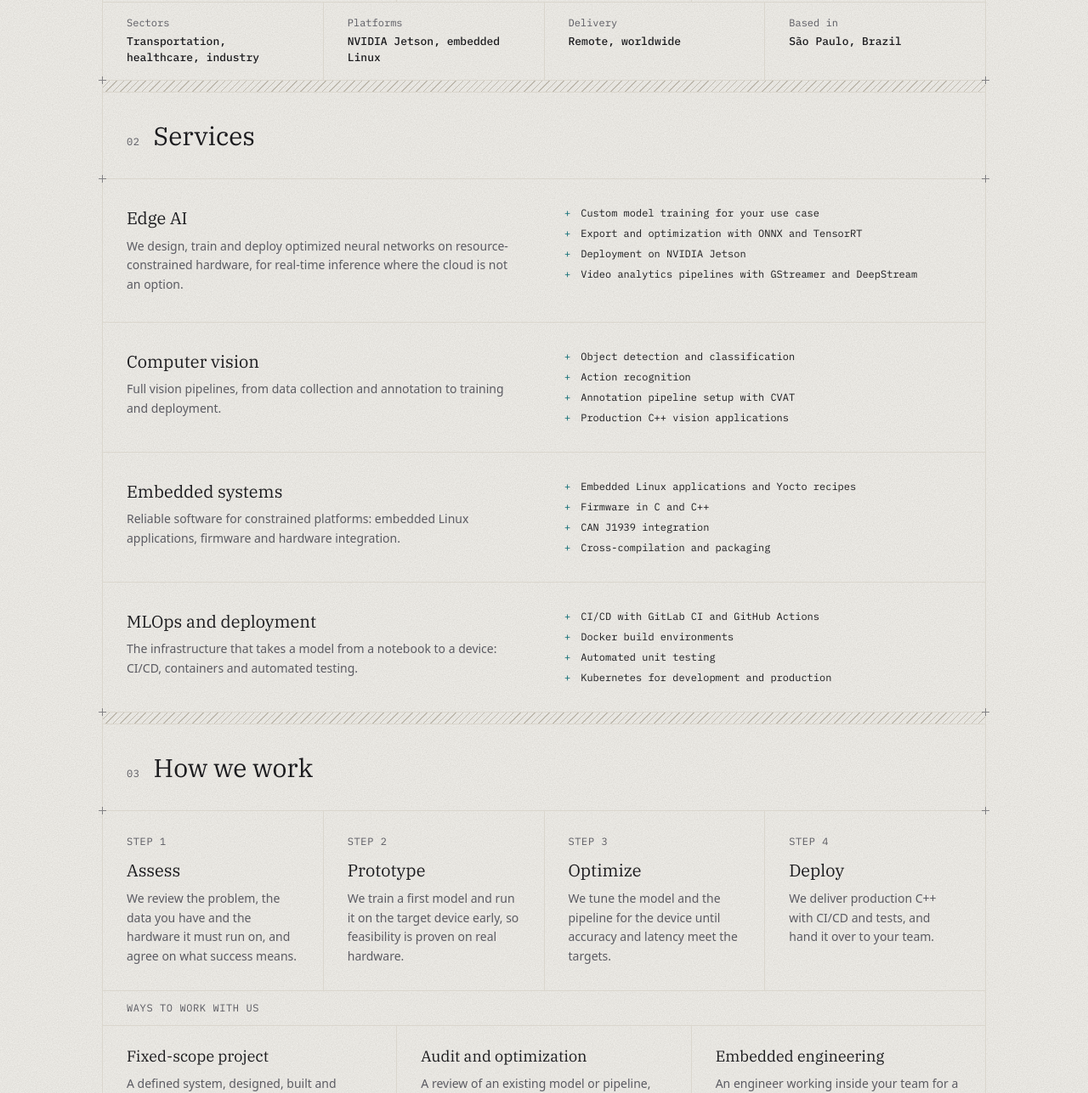
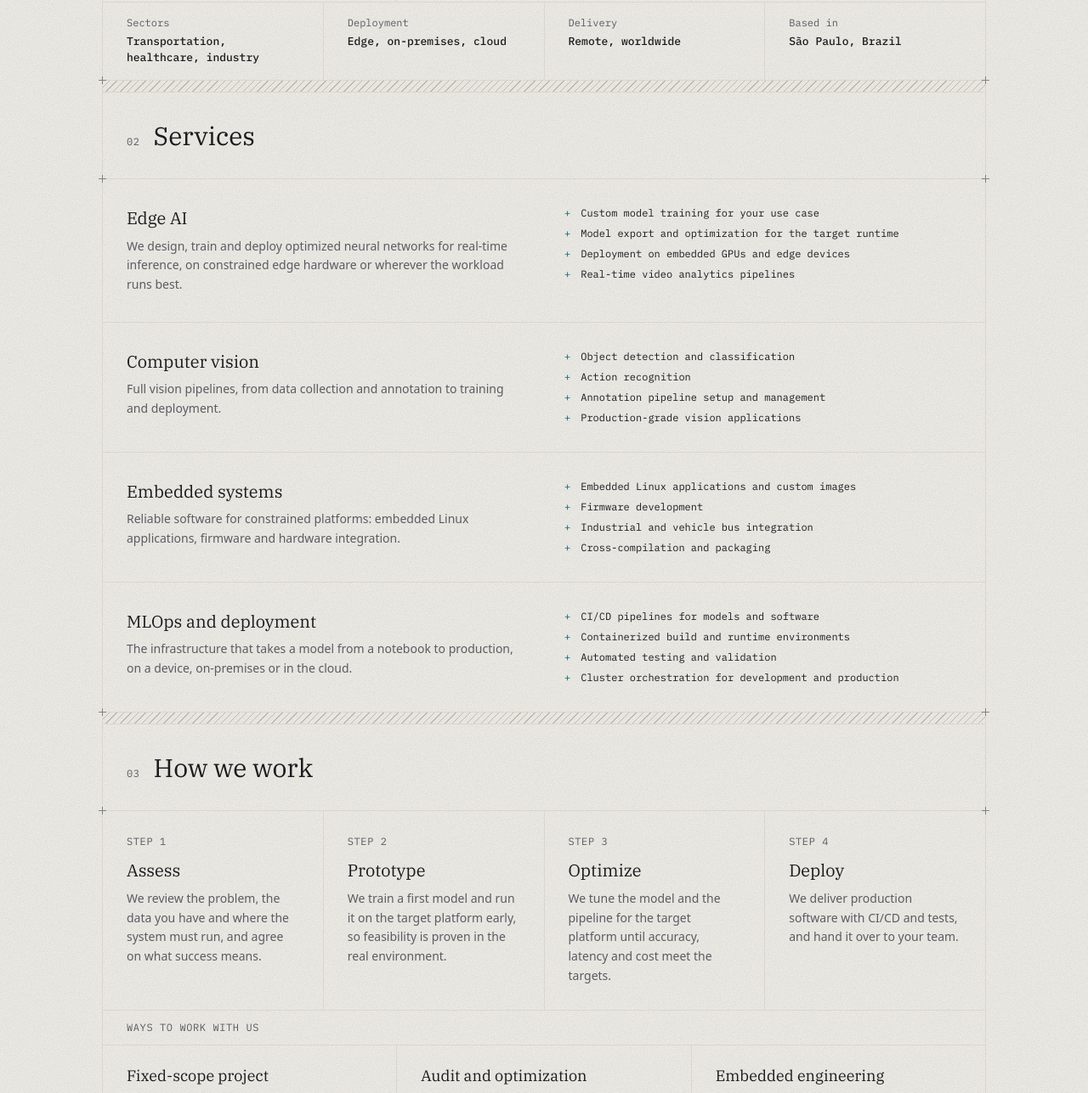
Before and after one commit to SentiaLab/website, an Astro site: page / in a window 1280 px wide. Shown: the part 1513-2800 px from the top of the page at 85% size. Built offline with nearby package versions, Linux system fonts and the light colour scheme; Astro itself is replaced by a stand-in of ours.

Commit message:
feat: Broaden copy beyond edge hardware and specific tools

```diff
--- a/src/components/CallToAction.astro
+++ b/src/components/CallToAction.astro
@@ -1,5 +1,5 @@
 <section class="border-b border-rule px-5 py-14 sm:px-7 sm:py-16">
-  <h2 class="max-w-[20em] font-serif text-3xl leading-tight">Have a vision problem that has to run on a device?</h2>
+  <h2 class="max-w-[20em] font-serif text-3xl leading-tight">Have a perception problem that has to work in the real world?</h2>
   <p class="mt-3 text-muted">Tell us what you are building and where it has to run.</p>
   <a href="/contact/" class="btn btn-primary mt-6">Talk to us <span aria-hidden="true">&rarr;</span></a>
 </section>
--- a/src/components/Company.astro
+++ b/src/components/Company.astro
@@ -20,13 +20,13 @@ const credentials = [
       <div class="mt-5 max-w-[60ch] space-y-4 leading-relaxed">
         <p>
           SentiaLab is an engineering company based in São Paulo, Brazil, working remotely with clients in Brazil
-          and Europe. We build systems that perceive the world and run where the data is produced: on the device,
-          not in the cloud.
+          and Europe. We build systems that perceive the world and run wherever the job demands: on the device,
+          on-premises or in the cloud.
         </p>
         <p>
-          We cover the whole path: annotating data, training models, optimizing them for the target hardware and
-          shipping the C++ that runs on the device. We design for the deployment constraints from the first day,
-          rather than adapting a model afterwards.
+          We cover the whole path: annotating data, training models, optimizing them for the target platform and
+          shipping the software that runs in production. We design for the deployment constraints from the first
+          day, rather than adapting a model afterwards.
         </p>
       </div>
     </div>
--- a/src/components/Hero.astro
+++ b/src/components/Hero.astro
@@ -2,12 +2,12 @@
   <p class="font-mono text-xs tracking-wide text-accent">Edge AI / Computer vision / Embedded systems</p>
 
   <h1 class="mt-4 max-w-[17em] font-serif text-4xl leading-[1.12] tracking-tight sm:text-[44px]">
-    Computer vision that runs on the edge, in production.
+    Perception systems that run in production, from edge to cloud.
   </h1>
 
   <p class="mt-5 max-w-[56ch] text-[17px] leading-relaxed text-muted">
-    SentiaLab designs, trains and deploys vision systems on embedded hardware, from annotated data to optimized
-    C++ running on NVIDIA Jetson.
+    SentiaLab designs, trains and deploys computer vision and AI systems, from annotated data to optimized
+    software running on edge devices, on-premises servers or in the cloud.
   </p>
 
   <div class="mt-7 flex flex-wrap gap-2.5">
--- a/src/components/Work.astro
+++ b/src/components/Work.astro
@@ -13,7 +13,7 @@ const groups: { label: string; note?: string; items: WorkItem[] }[] = [
 
 const facts = [
   { label: 'Sectors', value: 'Transportation, healthcare, industry' },
-  { label: 'Platforms', value: 'NVIDIA Jetson, embedded Linux' },
+  { label: 'Deployment', value: 'Edge, on-premises, cloud' },
   { label: 'Delivery', value: 'Remote, worldwide' },
   { label: 'Based in', value: 'São Paulo, Brazil' },
 ];
--- a/src/data/process.ts
+++ b/src/data/process.ts
@@ -6,19 +6,19 @@ export interface Entry {
 export const steps: Entry[] = [
   {
     title: 'Assess',
-    text: 'We review the problem, the data you have and the hardware it must run on, and agree on what success means.',
+    text: 'We review the problem, the data you have and where the system must run, and agree on what success means.',
   },
   {
     title: 'Prototype',
-    text: 'We train a first model and run it on the target device early, so feasibility is proven on real hardware.',
+    text: 'We train a first model and run it on the target platform early, so feasibility is proven in the real environment.',
   },
   {
     title: 'Optimize',
-    text: 'We tune the model and the pipeline for the device until accuracy and latency meet the targets.',
+    text: 'We tune the model and the pipeline for the target platform until accuracy, latency and cost meet the targets.',
   },
   {
     title: 'Deploy',
-    text: 'We deliver production C++ with CI/CD and tests, and hand it over to your team.',
+    text: 'We deliver production software with CI/CD and tests, and hand it over to your team.',
   },
 ];
 
@@ -29,7 +29,7 @@ export const engagements: Entry[] = [
   },
   {
     title: 'Audit and optimization',
-    text: 'A review of an existing model or pipeline, with the changes needed to make it faster or deployable on edge hardware.',
+    text: 'A review of an existing model or pipeline, with the changes needed to make it faster, cheaper to run or deployable on the target platform.',
   },
   {
     title: 'Embedded engineering',
@@ -40,7 +40,7 @@ export const engagements: Entry[] = [
 export const clients: Entry[] = [
   {
     title: 'Product companies',
-    text: 'Adding a vision or edge AI feature to a hardware or software product.',
+    text: 'Adding a vision or AI feature to a hardware or software product.',
   },
   {
     title: 'Infrastructure and industrial operators',
--- a/src/data/services.ts
+++ b/src/data/services.ts
@@ -8,12 +8,12 @@ export const services: Service[] = [
   {
     title: 'Edge AI',
     summary:
-      'We design, train and deploy optimized neural networks on resource-constrained hardware, for real-time inference where the cloud is not an option.',
+      'We design, train and deploy optimized neural networks for real-time inference, on constrained edge hardware or wherever the workload runs best.',
     deliverables: [
       'Custom model training for your use case',
-      'Export and optimization with ONNX and TensorRT',
-      'Deployment on NVIDIA Jetson',
-      'Video analytics pipelines with GStreamer and DeepStream',
+      'Model export and optimization for the target runtime',
+      'Deployment on embedded GPUs and edge devices',
+      'Real-time video analytics pipelines',
     ],
   },
   {
@@ -22,8 +22,8 @@ export const services: Service[] = [
     deliverables: [
       'Object detection and classification',
       'Action recognition',
-      'Annotation pipeline setup with CVAT',
-      'Production C++ vision applications',
+      'Annotation pipeline setup and management',
+      'Production-grade vision applications',
     ],
   },
   {
@@ -31,21 +31,21 @@ export const services: Service[] = [
     summary:
       'Reliable software for constrained platforms: embedded Linux applications, firmware and hardware integration.',
     deliverables: [
-      'Embedded Linux applications and Yocto recipes',
-      'Firmware in C and C++',
-      'CAN J1939 integration',
+      'Embedded Linux applications and custom images',
+      'Firmware development',
+      'Industrial and vehicle bus integration',
       'Cross-compilation and packaging',
     ],
   },
   {
     title: 'MLOps and deployment',
     summary:
-      'The infrastructure that takes a model from a notebook to a device: CI/CD, containers and automated testing.',
+      'The infrastructure that takes a model from a notebook to production, on a device, on-premises or in the cloud.',
     deliverables: [
-      'CI/CD with GitLab CI and GitHub Actions',
-      'Docker build environments',
-      'Automated unit testing',
-      'Kubernetes for development and production',
+      'CI/CD pipelines for models and software',
+      'Containerized build and runtime environments',
+      'Automated testing and validation',
+      'Cluster orchestration for development and production',
     ],
   },
 ];
--- a/src/layouts/Layout.astro
+++ b/src/layouts/Layout.astro
@@ -16,7 +16,7 @@ interface Props {
 
 const {
   title,
-  description = 'SentiaLab builds and deploys computer vision and deep learning systems on embedded hardware. Edge AI, computer vision and embedded systems engineering.',
+  description = 'SentiaLab builds and deploys computer vision and AI systems, from edge devices to the cloud. Edge AI, computer vision and embedded systems engineering.',
 } = Astro.props;
 const canonicalURL = new URL(Astro.url.pathname, Astro.site);
 ---
--- a/src/pages/index.astro
+++ b/src/pages/index.astro
@@ -9,7 +9,7 @@ import Company from '../components/Company.astro';
 import CallToAction from '../components/CallToAction.astro';
 ---
 
-<Layout title="SentiaLab | Edge AI and computer vision engineering">
+<Layout title="SentiaLab | Computer vision and AI systems engineering">
   <Hero />
   <Pipeline />
   <div class="band" aria-hidden="true"></div>
```
